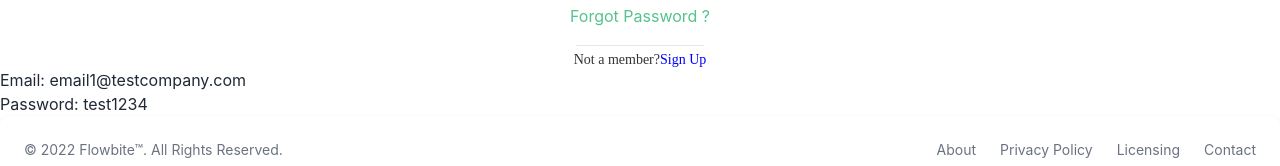
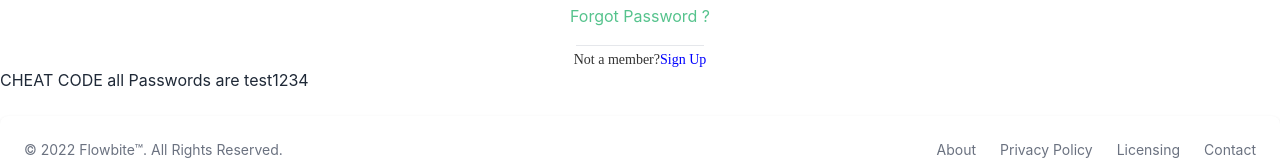
Before and after one commit to Quantumminded/front-end, a React (Create React App) app: page /SignIn in a window 1280 px wide. Shown: the part 748-914 px from the top of the page. Built offline with nearby package versions, Linux system fonts and the light colour scheme.

Commit message:
signin cheat

```diff
--- a/src/SignIn.js
+++ b/src/SignIn.js
@@ -44,7 +44,7 @@ function SignIn() {
   const [signUp, setSignUp] = useState(false);
   //Sent client for axios TODO:Work in progress
   const client = axios.create({
-    baseURL: "https://super-secret-backend.onrender.com/",
+    baseURL: "http://localhost:3001/",
   });
 
   //Sores the userInput of Login
@@ -174,8 +174,11 @@ function SignIn() {
             <Span onClick={() => setSignUp(!signUp)}>Sign Up</Span>
           </Small>
         </Container>
-        <p>Email: email1@testcompany.com</p>
-        <p>Password: test1234</p>
+        CHEAT CODE
+        all Passwords are test1234
+        <form action="https://super-secret-backend.onrender.com/" method="post">
+      <button type="submit"><HighlightWhite>Get All Users</HighlightWhite></button>
+        </form>
       </>
     );
 
```
